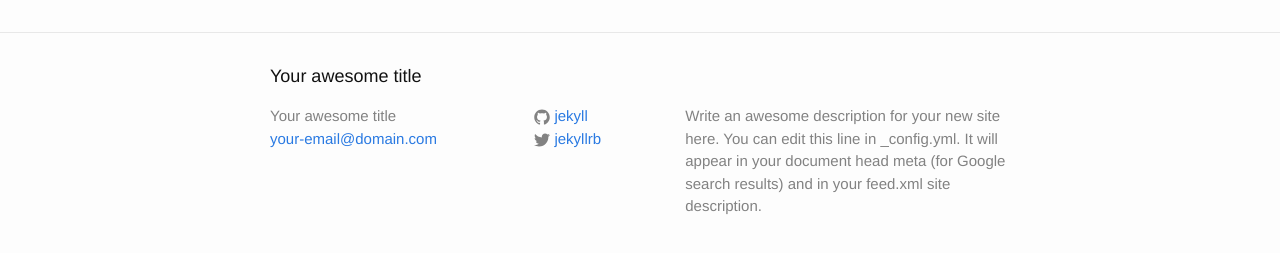
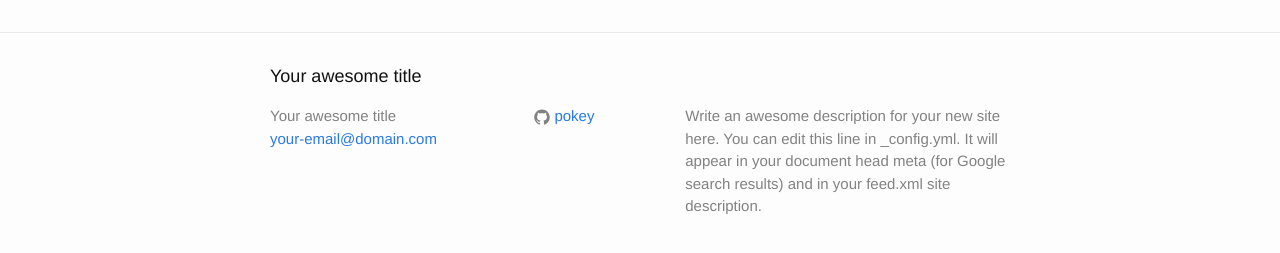
Before and after one commit to pokey/jinja-test, a Jekyll site: the page built from index.html, in a window 1280 px wide. Shown: the part 264-517 px from the top of the page. Built offline with Jekyll 4.4.1, drawn with Linux system fonts in a browser that asks for light colours.

Commit message:
Update config

```diff
--- a/_config.yml
+++ b/_config.yml
@@ -6,9 +6,8 @@ description: > # this means to ignore newlines until "baseurl:"
   line in _config.yml. It will appear in your document head meta (for
   Google search results) and in your feed.xml site description.
 baseurl: "" # the subpath of your site, e.g. /blog/
-url: "http://yourdomain.com" # the base hostname & protocol for your site
-twitter_username: jekyllrb
-github_username:  jekyll
+url: "http://pokey.github.io" # the base hostname & protocol for your site
+github_username:  pokey
 
 # Build settings
 markdown: kramdown
```
Also changed, not shown: 1 other file.
